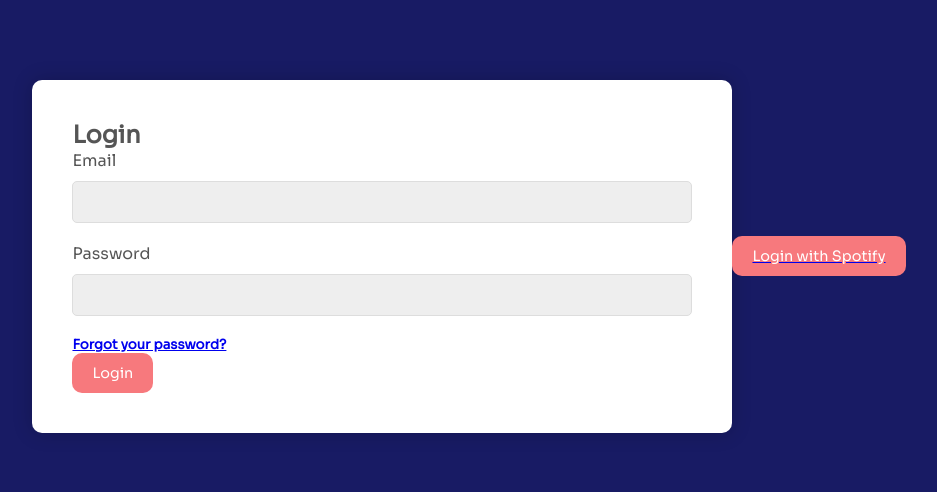
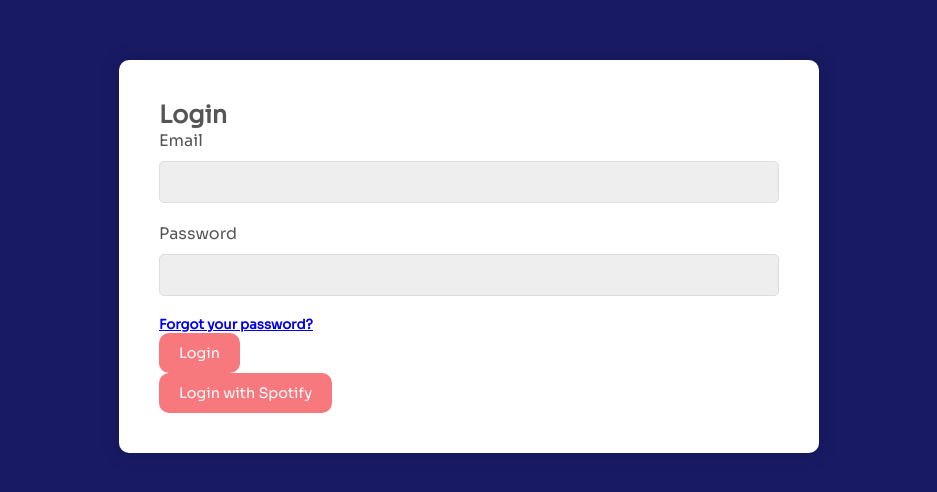
Before and after one commit to justinnguyen0/musaic, a React (Create React App) app: page /login in a window 1280 px wide. Shown: the part 144-636 px from the top of the page, without its empty margins (171-1108 px from the left). Built offline with nearby package versions, Linux system fonts and the light colour scheme; what spotify-web-api-js would draw is missing.

Commit message:
ok login with spotify works with regular inline JSX/HTML u can change it though

```diff
--- a/src/pages/Login/Login.js
+++ b/src/pages/Login/Login.js
@@ -125,8 +125,8 @@ function Login() {
                 )}
 
                 <StyledButton onClick={handleSubmit} type="submit">Login</StyledButton>
+                <a href={loginURL} style={{textDecoration: 'none'}}><StyledButton type="button">Login with Spotify</StyledButton></a>
             </StyledForm>
-            <a href={loginURL}><StyledButton>Login with Spotify</StyledButton></a>
         </StyledFormWrapper>
     </>
   );
```
